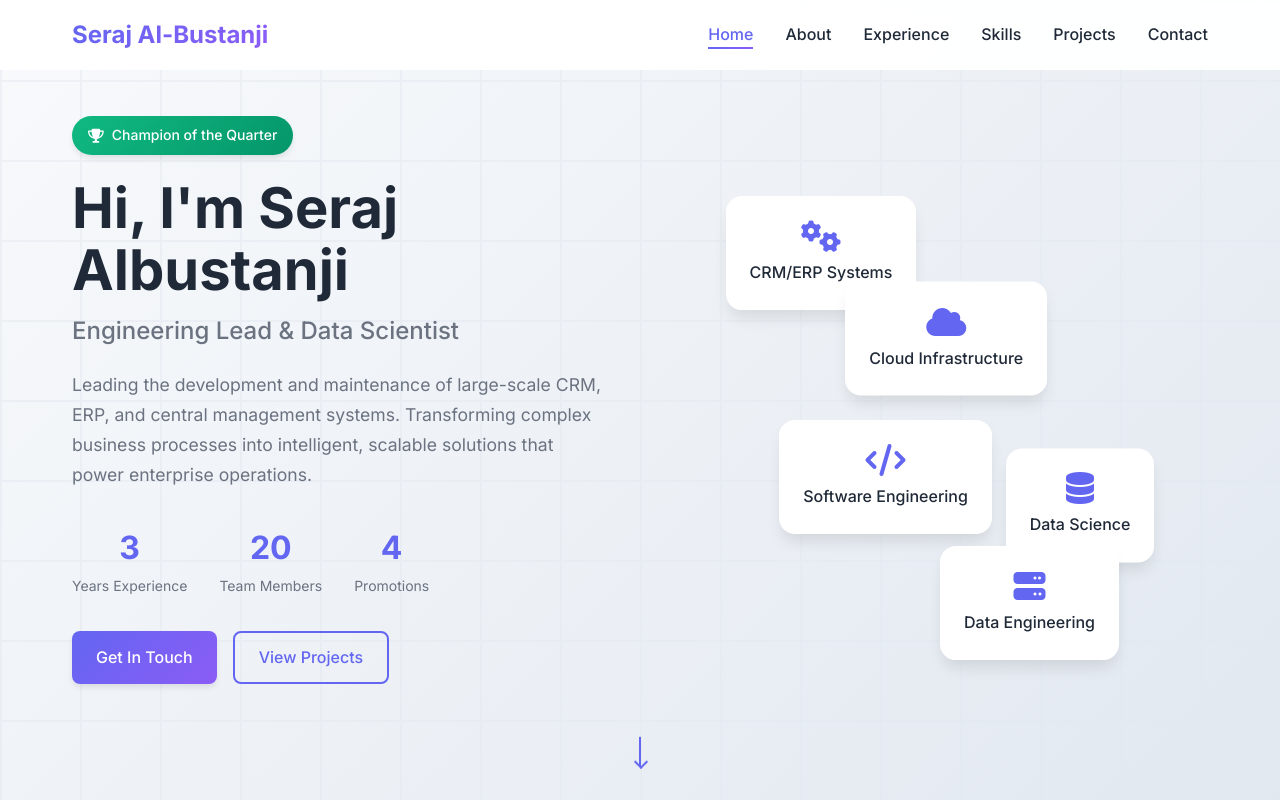
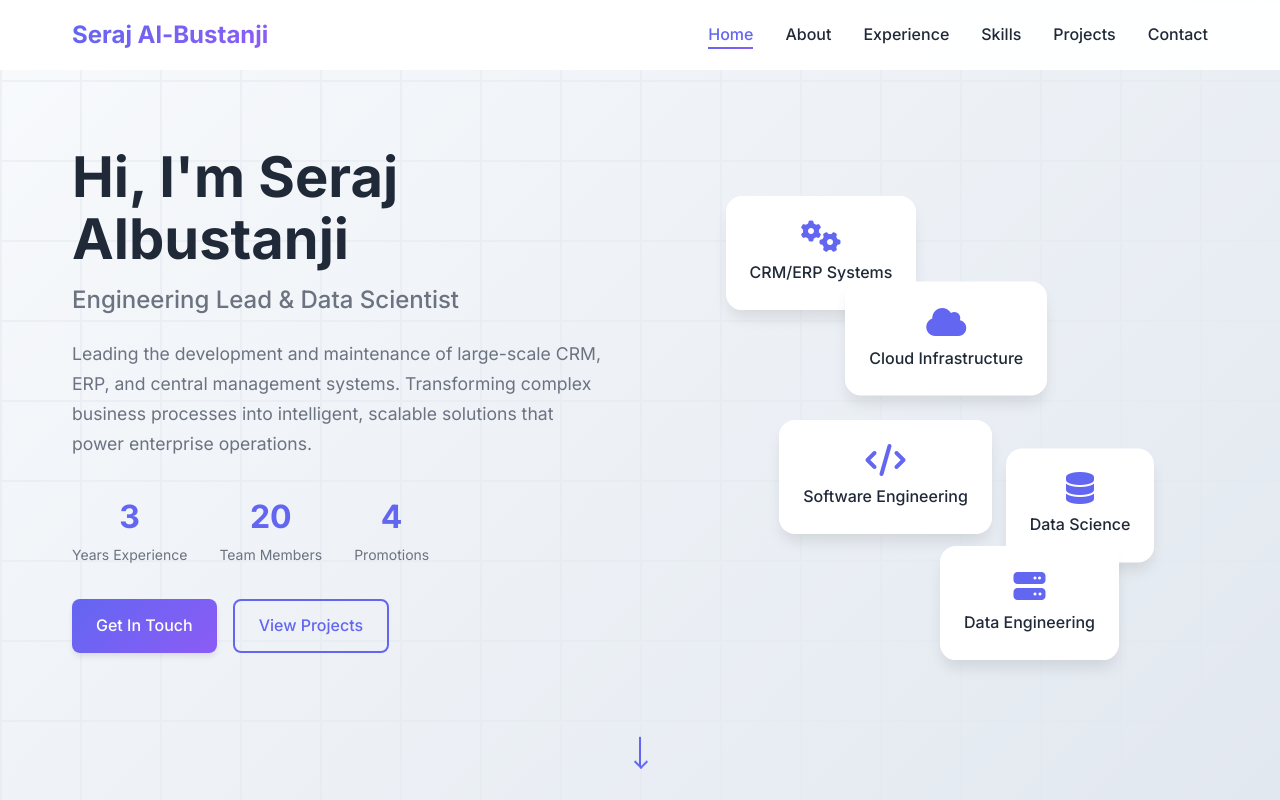
Before and after one commit to seraj-bustanji/seraj-bustanji.github.io, a plain HTML site: page index.html in a window 1280 px wide. Shown: the top 800 px of the page. Drawn offline with nearby package versions, Linux system fonts and the light colour scheme.

Commit message:
Update index.html
removed the champion of the quarter tag

```diff
--- a/index.html
+++ b/index.html
@@ -49,10 +49,7 @@
     <section id="home" class="hero">
         <div class="hero-container">
             <div class="hero-content" data-aos="fade-up">
-                <div class="hero-badge">
-                    <i class="fas fa-trophy"></i>
-                    <span>Champion of the Quarter</span>
-                </div>
+
                 <h1 class="hero-title">
                     Hi, I'm Seraj Albustanji
                 </h1>
```
